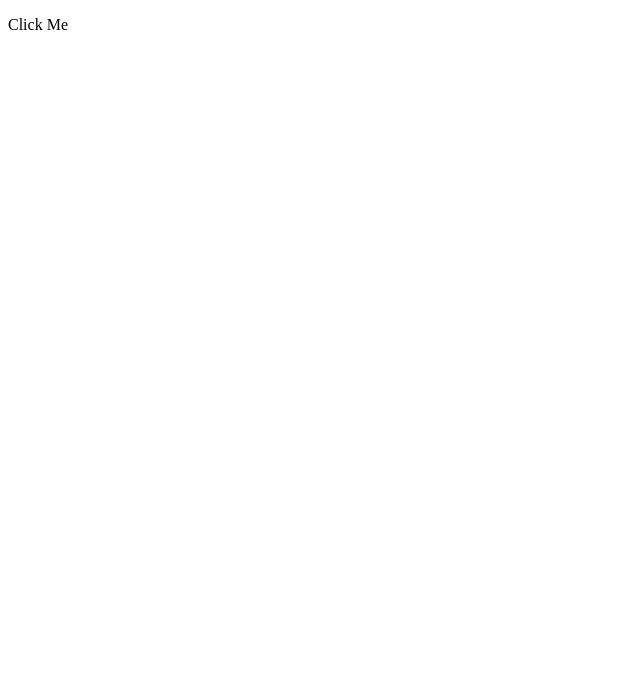
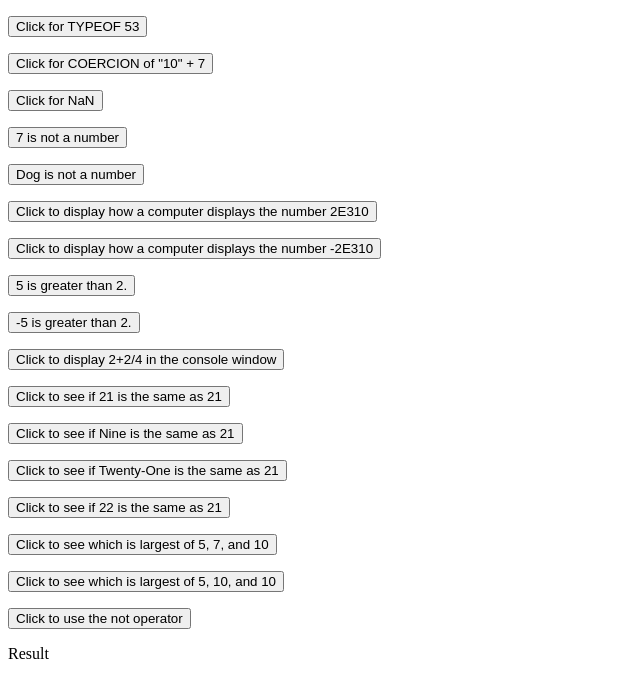
Before and after one commit to ericlemiere/javascript-projects, a plain HTML site: page Basic-JavaScript-Projects/Project5_comparisons_type_coercion/index.html in a window 1280 px wide. Shown: the whole page, without its empty margins (0-640 px from the left). Drawn offline with Linux system fonts and the light colour scheme.

Commit message:
Project 5

```diff
--- a/Basic-JavaScript-Projects/Project5_comparisons_type_coercion/JS/main.js
+++ b/Basic-JavaScript-Projects/Project5_comparisons_type_coercion/JS/main.js
@@ -8,5 +8,71 @@ function dogDictionary() {
         Age: 8,
         Sound: "Bark"
     };
-    document.getElementById("Dictionary").innerHTML = dog.Name;
+
+    var x = (typeof dog.Weight); //uses typeof operator
+    document.getElementById("Test").innerHTML = x;
 }
+
+function typeCoercion() {
+    document.getElementById("Test").innerHTML = ("10" + 7); //Coercion operator
+}
+
+// Function displays NaN
+function notANumber() {
+    document.getElementById("Test").innerHTML = 0/0;
+}
+
+// Function gets variable from HTML and tests to see if it is Not a Number
+function notANumberTF(testVar) {
+    document.getElementById("Test").innerHTML = isNaN(testVar);
+}
+
+// Function gets number from HTML and displays it
+function infNumber(infNumVar) {
+    document.getElementById("Test").innerHTML = infNumVar;
+}
+
+// Function returns True or False, and also prints result to console
+function isGreaterThan(checkNum) {
+    document.getElementById("Test").innerHTML = (checkNum > 2);
+    console.log(checkNum > 2);
+}
+
+// Print to console
+function consoleLog() {
+    console.log(2+2/4);
+}
+
+// Function uses the === operator
+function tripleEquals(aa) {
+    var bb = 21;
+    document.getElementById("Test").innerHTML = (aa === bb);
+}
+
+
+// Function uses boolean logic to output largest number
+function andOrOp(aa,bb,cc) {
+    if (aa == bb || aa == cc || bb == cc)
+    {
+        document.getElementById("Test").innerHTML = "Some of these numbers are the same";
+    }
+    else {
+        if (aa > bb && aa > cc)
+        {
+            document.getElementById("Test").innerHTML = aa + " is the largest of the three.";
+        }
+        if (bb > aa && bb > cc)
+        {
+            document.getElementById("Test").innerHTML = bb + " is the largest of the three.";
+        }
+        else
+        {
+            document.getElementById("Test").innerHTML = cc + " is the largest of the three.";
+        }
+    }
+}
+
+// not function
+function notFunc() {
+    document.getElementById("Test").innerHTML = !(5>7);
+}
--- a/Basic-JavaScript-Projects/Project5_comparisons_type_coercion/index.html
+++ b/Basic-JavaScript-Projects/Project5_comparisons_type_coercion/index.html
@@ -2,14 +2,86 @@
 <html lang="en">
     <head>
         <meta charset="utf-8">
-        <title>Project 4</title>
+        <title>Project 5</title>
         <link rel="stylesheet" href="">
         <script src="JS/main.js"></script>
     </head>
     <body>
 
         <div>
-            <p id="Dictionary" onclick="dogDictionary()">Click Me</p>
+            <p>
+                <button onclick="dogDictionary()">Click for TYPEOF 53</button>
+            </p>
+
+            <p>
+               <button onclick="typeCoercion()">Click for COERCION of "10" + 7</button>
+            </p>
+
+            <p>
+               <button onclick="notANumber()">Click for NaN</button>
+            </p>
+
+            <p>
+                <button onclick="notANumberTF(7)">7 is not a number</button>
+            </p>
+
+
+            <p>
+                <button onclick="notANumberTF('Dog')">Dog is not a number</button>
+            </p>
+
+            <p>
+                <button onclick="infNumber(2E310)">Click to display how a computer displays the number 2E310</button>
+            </p>
+
+            <p>
+                <button onclick="infNumber(-2E310)">Click to display how a computer displays the number -2E310</button>
+            </p>
+
+            <p>
+                <button onclick="isGreaterThan(5)">5 is greater than 2.</button>
+            </p>
+
+            <p>
+                <button onclick="isGreaterThan(-5)">-5 is greater than 2.</button>
+            </p>
+
+
+            <p>
+                 <button onclick="consoleLog()">Click to display 2+2/4 in the console window</button>
+            </p>
+
+
+            <p>
+                <button onclick="tripleEquals(21)">Click to see if 21 is the same as 21</button>
+            </p>
+
+            <p>
+                <button onclick="tripleEquals('Nine')">Click to see if Nine is the same as 21</button>
+            </p>
+
+            <p>
+                <button onclick="tripleEquals('Twenty-One')">Click to see if Twenty-One is the same as 21</button>
+            </p>
+
+            <p>
+                <button onclick="tripleEquals(22)">Click to see if 22 is the same as 21</button>
+            </p>
+
+            <p>
+                <button onclick="andOrOp(5,7,10)">Click to see which is largest of 5, 7, and 10</button>
+            </p>
+
+            <p>
+                <button onclick="andOrOp(5,10,10)">Click to see which is largest of 5, 10, and 10</button>
+            </p>
+
+            <p>
+                <button onclick="notFunc()">Click to use the not operator</button>
+            </p>
+
+            <p id="Test">Result</p>
+
 
         </div>
 
```
